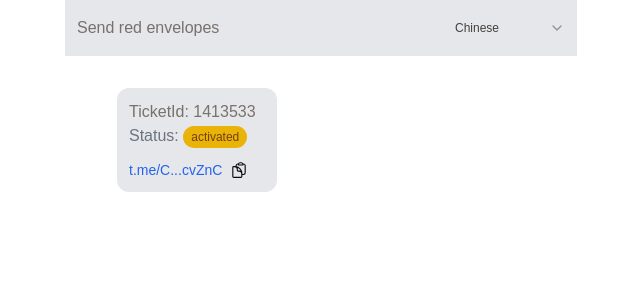
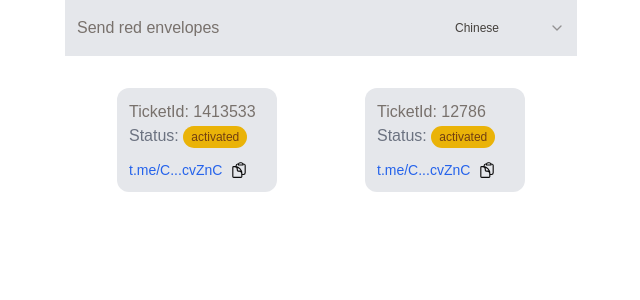
Before and after one commit to Knowledge-JO/redcard-frontend, a Next.js app: page / in a window 1280 px wide. Shown: the top 300 px of the page, without its empty margins (319-959 px from the left). Built offline with nearby package versions, Linux system fonts and the light colour scheme.

Commit message:
home page

```diff
--- a/components/ui/Home.tsx
+++ b/components/ui/Home.tsx
@@ -7,6 +7,16 @@ const checks = [
   {
     id: 1413533,
     hash: "CQVD288cvZnC",
+    asset: "TON",
+    amount: "0.01",
+    botCheckUrl: "https://t.me/CryptoTestnetBot?start=CQVD288cvZnC",
+    status: "activated",
+    createdAt: "2024-12-09T23:44:32.515Z",
+    activatedAt: "2024-12-09T23:44:53.120Z",
+  },
+  {
+    id: 12786,
+    hash: "THIDJcvZnC",
     asset: "TON",
     amount: "0.01",
     botCheckUrl: "https://t.me/CryptoTestnetBot?start=CQVD288cvZnC",
```
